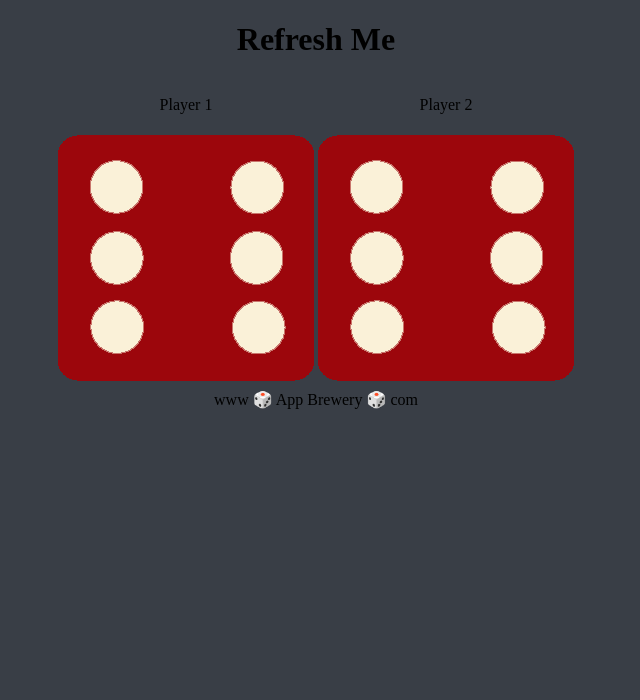
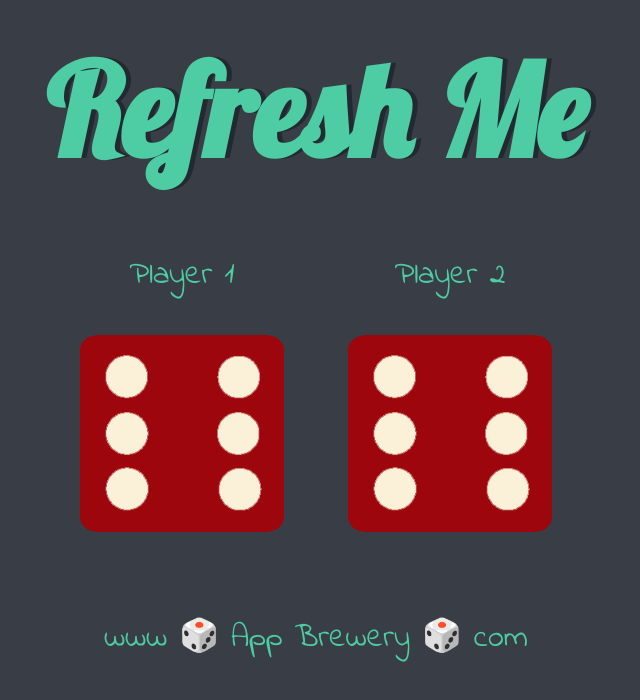
Before and after one commit to jpzs444/The-Dicee-Game, a plain HTML site: page index.html in a window 1280 px wide. Shown: the whole page, without its empty margins (324-964 px from the left). Drawn offline with Linux system fonts and the light colour scheme.

Commit message:
✨ feat: add css for body and other html elements

```diff
--- a/css/styles.css
+++ b/css/styles.css
@@ -16,6 +16,9 @@ html {
   body {
     background-color: var(--gray);
     text-align: center;
+    font-family: 'Indie Flower', cursive;
+    font-size: 2rem;
+    color: var(--green);
   }
 
     .container {
@@ -26,3 +29,18 @@ html {
     .dice {
       display: inline-block;
     }
+
+    h1 {
+      margin: 30px;
+      font-family: 'Lobster', cursive;
+      text-shadow: 5px 0 var(--black);
+      font-size: 8rem;
+    }
+
+    img {
+      width: 80%;
+    }
+
+    footer {
+      margin-top: 5%;
+    }
```
